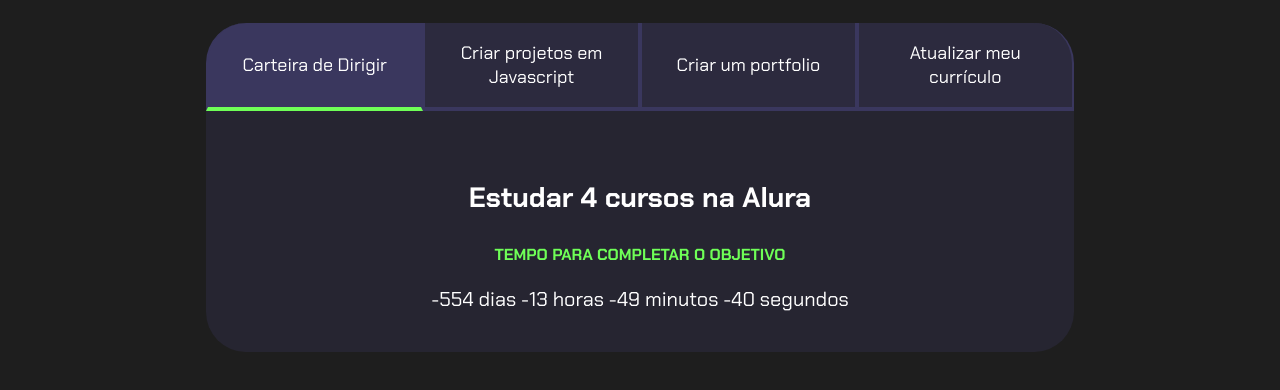
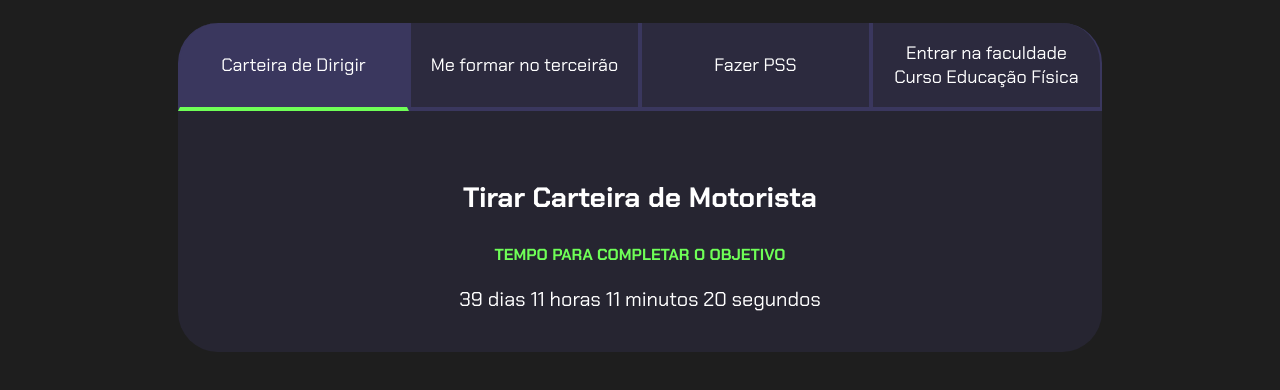
Before and after one commit to gustavopes2023/projeto-vida-, a plain HTML site: page index.html in a window 1280 px wide. Shown: the part 80-470 px from the top of the page. Drawn offline with Linux system fonts and the light colour scheme.

Commit message:
Add files via upload

```diff
--- a/index.html
+++ b/index.html
@@ -14,28 +14,28 @@
         <div class="conteudo">
             <div class="botoes">
                 <button class="botao ativo">Carteira de Dirigir</button>
-                <button class="botao">Criar projetos em Javascript</button>
-                <button class="botao">Criar um portfolio</button>
-                <button class="botao">Atualizar meu currículo</button>
+                <button class="botao">Me formar no terceirão</button>
+                <button class="botao">Fazer PSS</button>
+                <button class="botao">Entrar na faculdade Curso Educação Física</button>
             </div>
             <div class="abas-textos">
                 <div class="aba-conteudo ativo">
-                    <h3 class="aba-conteudo-titulo-principal">Estudar 4 cursos na Alura</h3>
+                    <h3 class="aba-conteudo-titulo-principal">Tirar Carteira de Motorista</h3>
                     <h4 class="aba-conteudo-titulo-secundario">Tempo para completar o objetivo</h4>
                     <div class="contador"></div>
                 </div>
                 <div class="aba-conteudo">
-                    <h3 class="aba-conteudo-titulo-principal">Criar 5 projetos em Javascript</h3>
+                    <h3 class="aba-conteudo-titulo-principal"> Me formar no terceirão</h3>
                     <h4 class="aba-conteudo-titulo-secundario">Tempo para completar o objetivo</h4>
                     <div class="contador"></div>
                 </div>
                 <div class="aba-conteudo">
-                    <h3 class="aba-conteudo-titulo-principal">Criar um portfolio com os meus 3 melhores projetos</h3>
+                    <h3 class="aba-conteudo-titulo-principal">Fazer PSS</h3>
                     <h4 class="aba-conteudo-titulo-secundario">Tempo para completar o objetivo</h4>
                     <div class="contador"></div>
                 </div>
                 <div class="aba-conteudo">
-                    <h3 class="aba-conteudo-titulo-principal">Atualizar meu curriculo com os certificados da Alura</h3>
+                    <h3 class="aba-conteudo-titulo-principal">Entrar na faculdade Curso Educação Física</h3>
                     <h4 class="aba-conteudo-titulo-secundario">Tempo para completar o objetivo</h4>
                     <div class="contador"></div>
                 </div>
--- a/main.js
+++ b/main.js
@@ -15,10 +15,16 @@
 }
 
 const contadores = document.querySelectorAll(".contador");
-const tempoObjetivo1 = new Date("2023-10-05T00:00:00");
+const tempoObjetivo1 = new Date("2025-05-20T00:00:00");
+const tempoObjetivo2 = new Date("2025-12-18T00:00:00");
+const tempoObjetivo3 = new Date("2025-11-30T00:00:00");
+const tempoObjetivo4 = new Date("2026-02-10T00:00:00");
 
 
 contadores[0].textContent = calculaTempo(tempoObjetivo1);
+contadores[1].textContent = calculaTempo(tempoObjetivo2);
+contadores[2].textContent = calculaTempo(tempoObjetivo3);
+contadores[3].textContent = calculaTempo(tempoObjetivo4);
 
 function calculaTempo(tempoObjetivo) {
     let tempoAtual = new Date();
```
